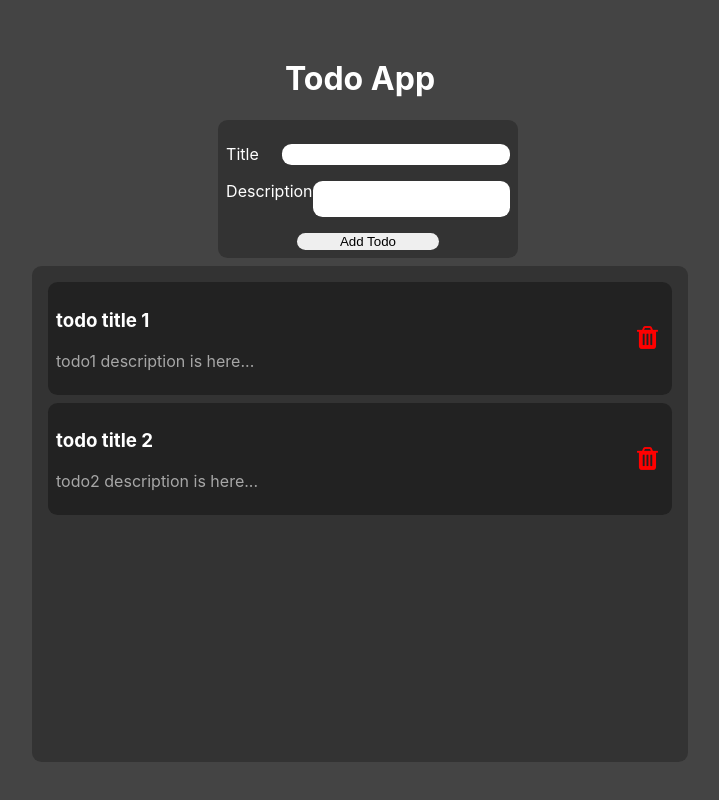
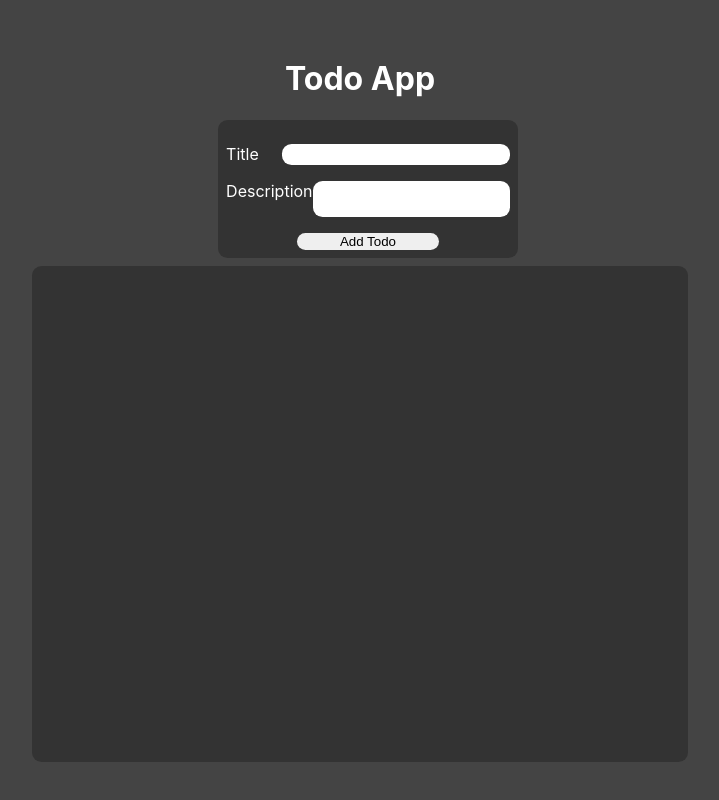
Before and after one commit to SajeebChakraborty/Advance_Todo_App_React_Js, a React (Create React App) app: page / in a window 1280 px wide. Shown: the whole page, without its empty margins (280-999 px from the left). Built offline with nearby package versions, Linux system fonts and the light colour scheme.

Commit message:
uuid install

```diff
--- a/package.json
+++ b/package.json
@@ -10,6 +10,7 @@
     "react": "^18.2.0",
     "react-dom": "^18.2.0",
     "react-scripts": "5.0.1",
+    "uuid": "^9.0.0",
     "web-vitals": "^2.1.4"
   },
   "scripts": {
--- a/src/components/Home.js
+++ b/src/components/Home.js
@@ -2,6 +2,7 @@ import React, { useState } from 'react'
 
 import style from './home.module.css';
 import NewTodo from './NewTodo';
+import {v4 as uuidv4} from 'uuid';
 //add component
 import Todos from './Todos';
 
@@ -34,16 +35,17 @@ export default function Home() {
 
   ];
 
-  const [todos,setTodos]=useState(dummyTodos);
+  const [todos,setTodos]=useState([]);
 
-  const todoAdd=(newtodo)=>{
+  const todoAdd=(todo)=>{
 
     setTodos((oldTodo)=>{
 
-      return{...oldTodo,newtodo}
+      return[...oldTodo,{id:uuidv4(), todo}]
 
 
     })
+    console.log(todo);
 
 
   }
--- a/src/components/Todos.js
+++ b/src/components/Todos.js
@@ -11,7 +11,7 @@ export default function Todos(props) {
 
         {props.todos.map((todo)=>
 
-            <Todo key={todo.id} todo={todo}/>
+            <Todo key={todo.id} todo={todo.todo}/>
 
 
         )}
```
Also changed, not shown: 1 other file (tests, documents, lock files or other folders).
